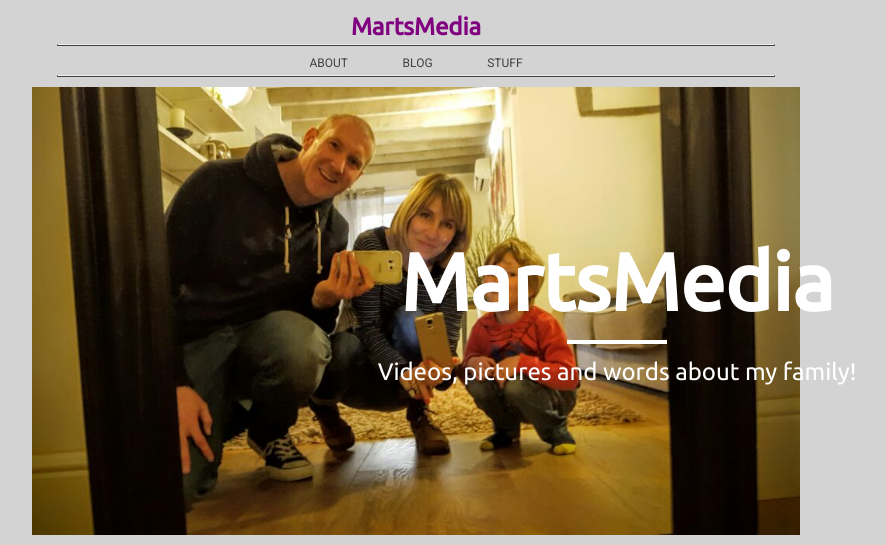
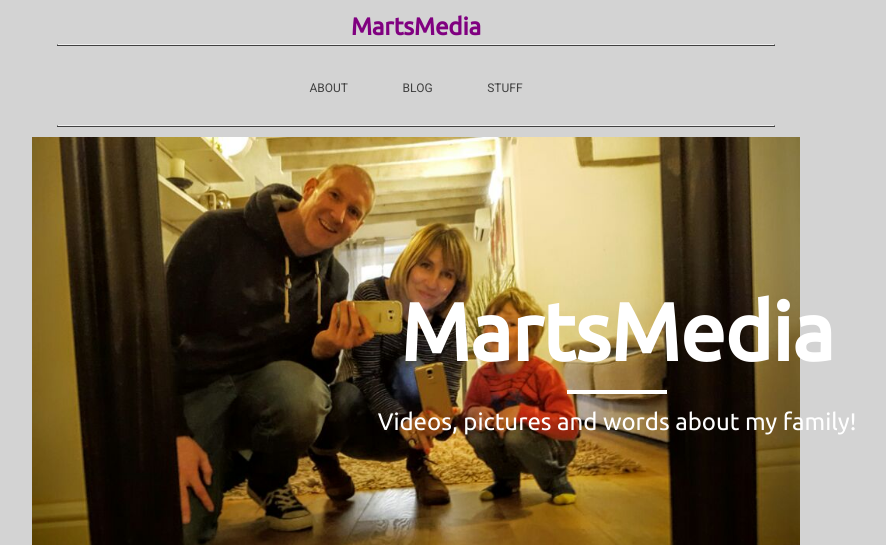
Before and after one commit to dawsino/dawsino.github.io, a Jekyll site: the page built from index.html, in a window 1280 px wide. Shown: the top 545 px of the page, without its empty margins (224-1110 px from the left). Built offline with Jekyll 4.4.1, drawn with Linux system fonts in a browser that asks for light colours; nearby versions of some CDN libraries; the list of posts is cut into pages by our own code; grey boxes are pictures that could not be loaded.

Commit message:
Update custom.css

```diff
--- a/css/custom.css
+++ b/css/custom.css
@@ -138,6 +138,7 @@ h1, h2, h3, h4, h5, h6, body {
     list-style: none;
     text-align: center;
     display: inline-block;
+    padding: 25px 0 25px 0;
 }
 
 .menu > li > a {
```
